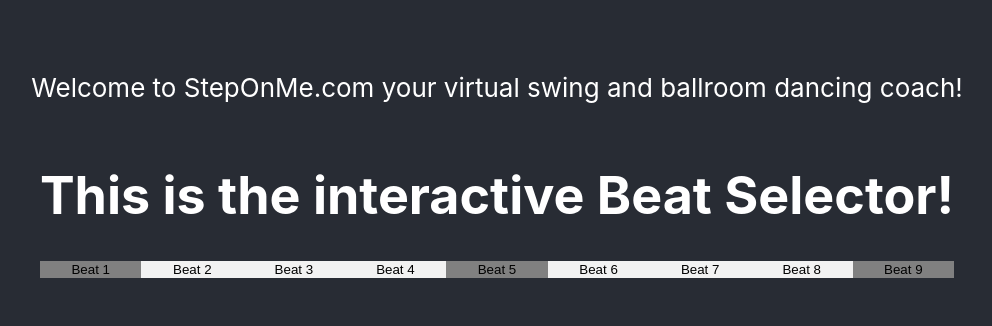
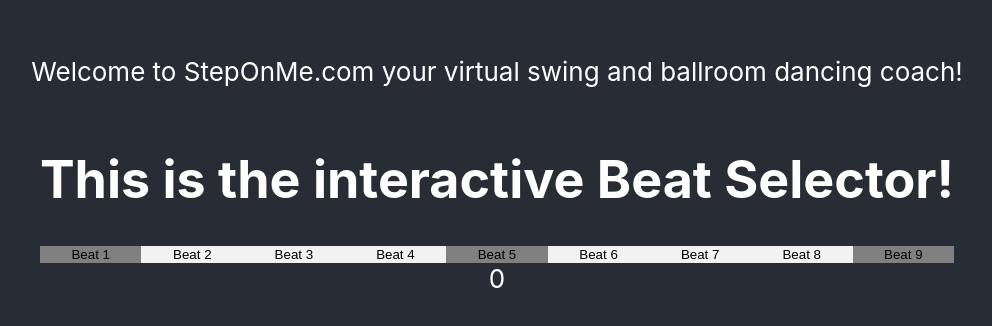
Before and after one commit to arcticpolarbear/step-on-me, a React (Create React App) app: page / in a window 1280 px wide. Shown: the part 238-564 px from the top of the page, without its empty margins (143-1135 px from the left). Built offline with nearby package versions, Linux system fonts and the light colour scheme.

Commit message:
configure StepDisplay to display current index of BeatSelector

```diff
--- a/src/App.tsx
+++ b/src/App.tsx
@@ -1,6 +1,6 @@
 import React from 'react';
 import './App.css';
-import CoachInterface from './components/coach/ui/CoachInterface';
+import Coach from './components/coach/ui/Coach';
 
 function App() {
   return (
@@ -9,7 +9,7 @@
         <p>
           Welcome to StepOnMe.com your virtual swing and ballroom dancing coach!
         </p>
-        <CoachInterface></CoachInterface>
+        <Coach></Coach>
       </header>
     </div>
   );
--- a/src/components/coach/ui/BeatSelector.tsx
+++ b/src/components/coach/ui/BeatSelector.tsx
@@ -1,11 +1,12 @@
 import React,{ useState } from 'react'
 import { BeatSelectorProps } from '../../../interfaces/CoachInterface';
-import './BeatSelector.css'
+import './styles/BeatSelector.css'
 
-//BeatSelector allows users to view steps on a selected beat.
-const BeatSelector:React.FC<BeatSelectorProps> = ({pattern, displayBeat}) => {
+//BeatSelector allows users to select the step to be displayed on StepDisplay.
+//"pattern" may contain more parameters than this function actually requires
+const BeatSelector:React.FC<BeatSelectorProps> = ({pattern, selectBeat: selectBeat}) => {
 
-    //might want to remove this check after a check is implemented in a future "updatePattern()"
+    //might want to remove this check after a check is implemented in a future "updatePattern()" function
     if (!pattern.beats || !pattern.steps || !pattern.signature) {
         // handleError('BeatSelector did not receive a valid dance pattern!');
         return(<p>'No valid dance pattern!'</p>);
@@ -19,18 +20,18 @@
         let firstBeat = 0
         for (let i = 0; i < beats; i++) {
             if (i === firstBeat) {
-                //button elements with event handlers below
+                //button elements with onClick handler below
                 items.push(
-                    <button key={`beat-${i}`} className={'beat first'} onClick={() => displayBeat(i)}>
+                    <button key={`beat-${i}`} className={'beat first'} onClick={() => selectBeat(i)}>
                             Beat {i + 1}
                     </button>);
                 //moves firstBeat marker to next measure
                 firstBeat += signature;
                 continue;
             }
-            //button elements with event handlers below
+            //button elements with onClick handler handlers below
             items.push(
-                <button key={`beat-${i}`} className={'beat'} onClick={() => displayBeat(i)}>
+                <button key={`beat-${i}`} className={'beat'} onClick={() => selectBeat(i)}>
                         Beat {i + 1}
                 </button>);
         }
--- a/src/components/coach/ui/CoachInterface.tsx
+++ b/src/components/coach/ui/Coach.tsx
@@ -1,7 +1,9 @@
+import { useState } from "react";
 import { BeatSelectorProps } from "../../../interfaces/CoachInterface";
 import BeatSelector from "./BeatSelector"
+import StepDisplay from "./StepDisplay"
 
-function CoachInterface() {
+function Coach() {
     //temporary while no patterns can be organically generated
     let tempPattern = {
         beats: 9,
@@ -10,17 +12,19 @@
     }
 
     //displays steps for current selected beat
-    function displayBeat(key: number) {
-        //temporarily logs key to console instead of actually doing something useful
-       console.log('key/index for this beat: ' + key)
-    }
+    const [currentBeat, setCurrentBeat] = useState(0);
+
+    const selectBeat = (key: number) => {
+        setCurrentBeat(key)
+    };
 
     return(
         <div>
             {/* temporary values passed as prop */}
-            <BeatSelector pattern={tempPattern} displayBeat={displayBeat}/>
+            <BeatSelector pattern={tempPattern} selectBeat={selectBeat}/>
+            <StepDisplay currentBeat={currentBeat} selectBeat={selectBeat}/>
         </div>
     );
 }
 
-export default CoachInterface
+export default Coach
--- /dev/null
+++ b/src/components/coach/ui/StepDisplay.tsx
@@ -0,0 +1,13 @@
+import React,{ useState } from 'react'
+import { StepDisplayProps } from '../../../interfaces/CoachInterface';
+import './styles/StepDisplay.css'
+
+//StepDisplay displays current step selected by BeatSelector
+//Interface 'StepDisplayProps' may need to be updated in the future
+const StepDisplay:React.FC<StepDisplayProps> = ({currentBeat, selectBeat: selectBeat}) => {
+    return (
+        <div>{currentBeat}</div>
+    )
+}
+
+export default StepDisplay
```
Also changed, not shown: src/interfaces/CoachInterface.ts (+12 -2 lines), src/components/coach/ui/styles/BeatSelector.css (renamed from src/components/coach/ui/BeatSelector.css), src/components/coach/ui/styles/StepDisplay.css (added).
